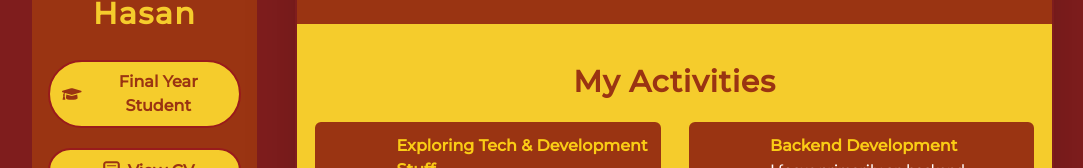
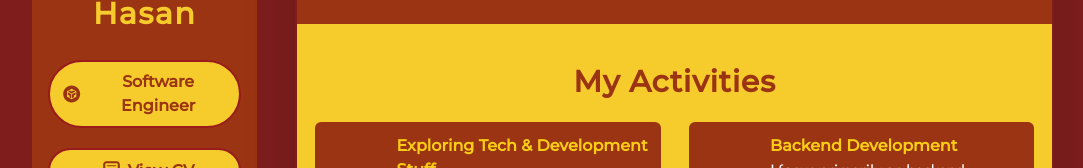
Before and after one commit to muhammadhasan01/portofolio, a Next.js app: page / in a window 1280 px wide. Shown: the part 254-422 px from the top of the page, without its empty margins (98-1181 px from the left). Built offline with nearby package versions, Linux system fonts and the light colour scheme.

Commit message:
feat: change title profile

```diff
--- a/components/Sidebar.tsx
+++ b/components/Sidebar.tsx
@@ -3,11 +3,11 @@ import {
   AiFillLinkedin,
   AiFillPhone,
   AiFillFacebook,
-  AiFillMediumSquare,
+  AiFillMediumSquare
 } from 'react-icons/ai';
 import { GoLocation } from 'react-icons/go';
 import { useTheme } from 'next-themes';
-import { FaGraduationCap } from 'react-icons/fa';
+import { AiFillCodeSandboxCircle } from 'react-icons/ai';
 import { TiDocumentText } from 'react-icons/ti';
 import { SiCodeforces } from 'react-icons/si';
 import { BsFillMoonFill, BsSunFill } from 'react-icons/bs';
@@ -41,8 +41,9 @@ const Sidebar = () => {
         <p
           className='flex items-center justify-center px-2 py-2 my-3 border-2 border-red-800 cursor-pointer
           dark:border-cnc-yellow font-semibold dark:text-cnc-yellow text-orange-800 bg-cnc-yellow dark:bg-dark-500 rounded-full'>
-          <FaGraduationCap className='mx-1' size={20} />
-          <span className='font-montserrat'>Final Year Student</span></p>
+          <AiFillCodeSandboxCircle className='mx-1' size={20} />
+          <span className='font-montserrat'>Software Engineer</span>
+        </p>
         {/* Resume */}
         <a className='flex items-center justify-center px-2 py-2 my-2
         bg-cnc-yellow rounded-full text-orange-800 font-semibold
@@ -56,19 +57,19 @@ const Sidebar = () => {
       </div>
       {/*Social Icons*/}
       <div className='flex justify-around my-5 text-cnc-yellow w-9/12 md:w-full mx-auto'>
-        <a href='https://codeforces.com/profile/muhammadhasan01' target='_blank' rel="noopener" aria-label='codeforces'>
+        <a href='https://codeforces.com/profile/muhammadhasan01' target='_blank' rel='noopener' aria-label='codeforces'>
           <SiCodeforces className='w-8 h-8 cursor-pointer' />
         </a>
-        <a href='https://www.facebook.com/muhamad.hasan.7315/' target='_blank' rel="noopener" aria-label='linkedin'>
+        <a href='https://www.facebook.com/muhamad.hasan.7315/' target='_blank' rel='noopener' aria-label='linkedin'>
           <AiFillFacebook className='w-8 h-8 cursor-pointer' />
         </a>
-        <a href='https://github.com/muhammadhasan01' target='_blank' rel="noopener" aria-label='github'>
+        <a href='https://github.com/muhammadhasan01' target='_blank' rel='noopener' aria-label='github'>
           <AiFillGithub className='w-8 h-8 cursor-pointer' />
         </a>
-        <a href='https://www.linkedin.com/in/muhammadhasan01' target='_blank' rel="noopener" aria-label='linkedin'>
+        <a href='https://www.linkedin.com/in/muhammadhasan01' target='_blank' rel='noopener' aria-label='linkedin'>
           <AiFillLinkedin className='w-8 h-8 cursor-pointer' />
         </a>
-        <a href='https://medium.com/@muhammadhasan50' target='_blank' rel="noopener" aria-label='linkedin'>
+        <a href='https://medium.com/@muhammadhasan50' target='_blank' rel='noopener' aria-label='linkedin'>
           <AiFillMediumSquare className='w-8 h-8 cursor-pointer' />
         </a>
       </div>
```
